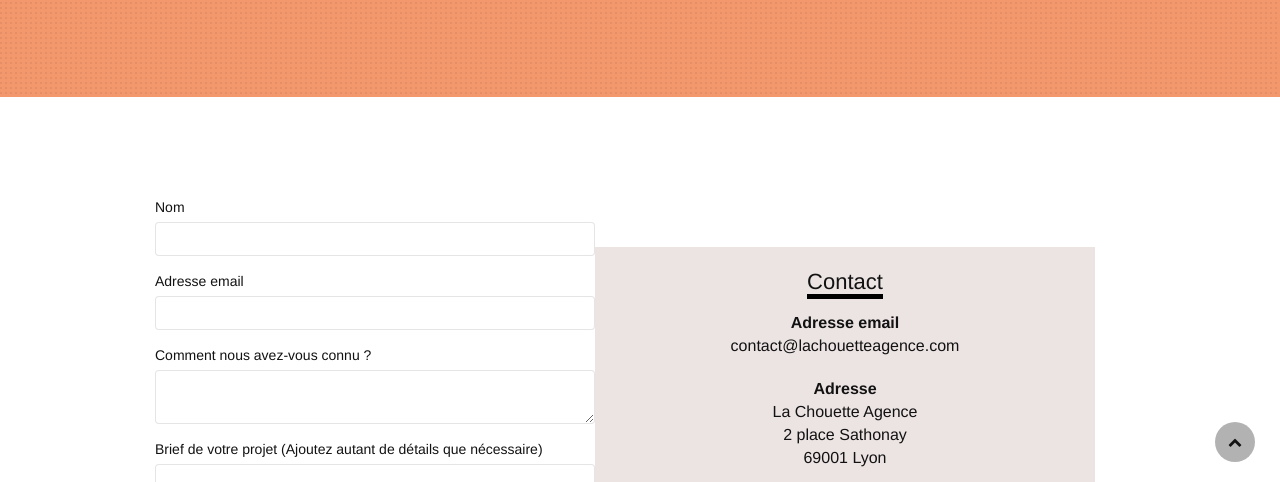
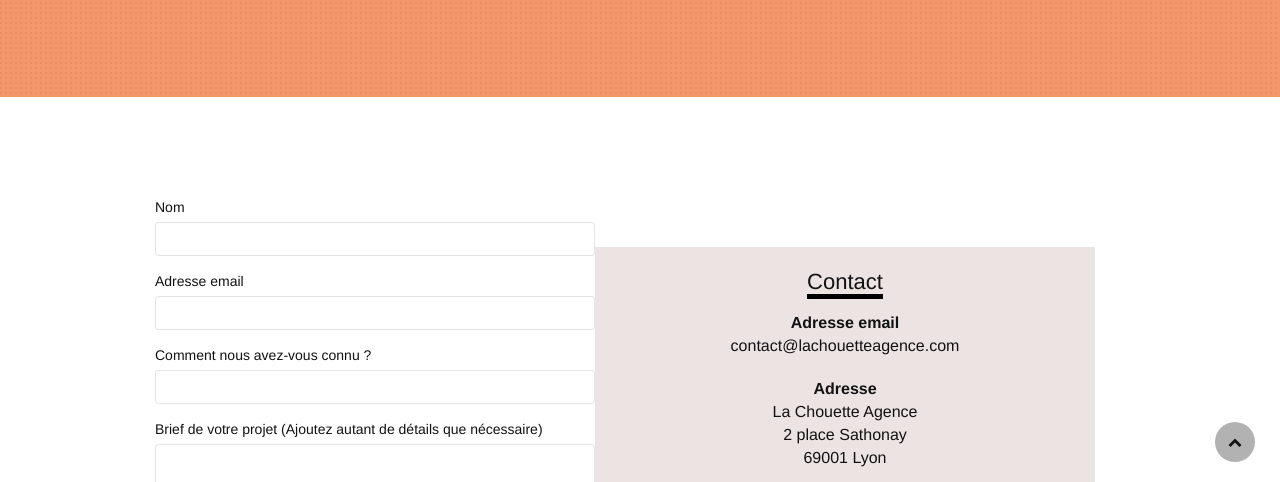
Before and after one commit to Gaistu/projet_4, a plain HTML site: page contact.html in a window 1280 px wide. Shown: the part 313-795 px from the top of the page. Drawn offline with nearby package versions, Linux system fonts and the light colour scheme; files that its build step writes are made by us from their sources; a script that the page names is missing.

Commit message:
Changement de textarea à input pour le formulaire (comment nous ...)

```diff
--- a/contact.html
+++ b/contact.html
@@ -93,7 +93,7 @@
                             <label for="known">
                                 Comment nous avez-vous connu ?
                             </label>
-                            <textarea id="known" type="text" class="form-control" required></textarea>
+                            <input id="known" type="text" class="form-control" required></input>
                         </div>
                         <div class="form-group">
                             <label for="message">
```
